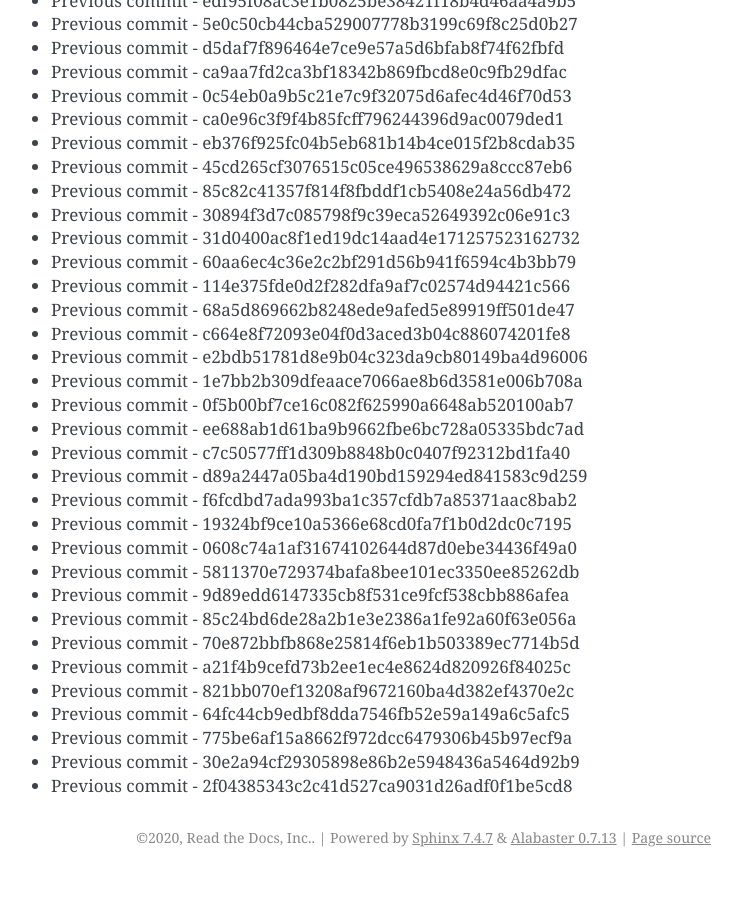
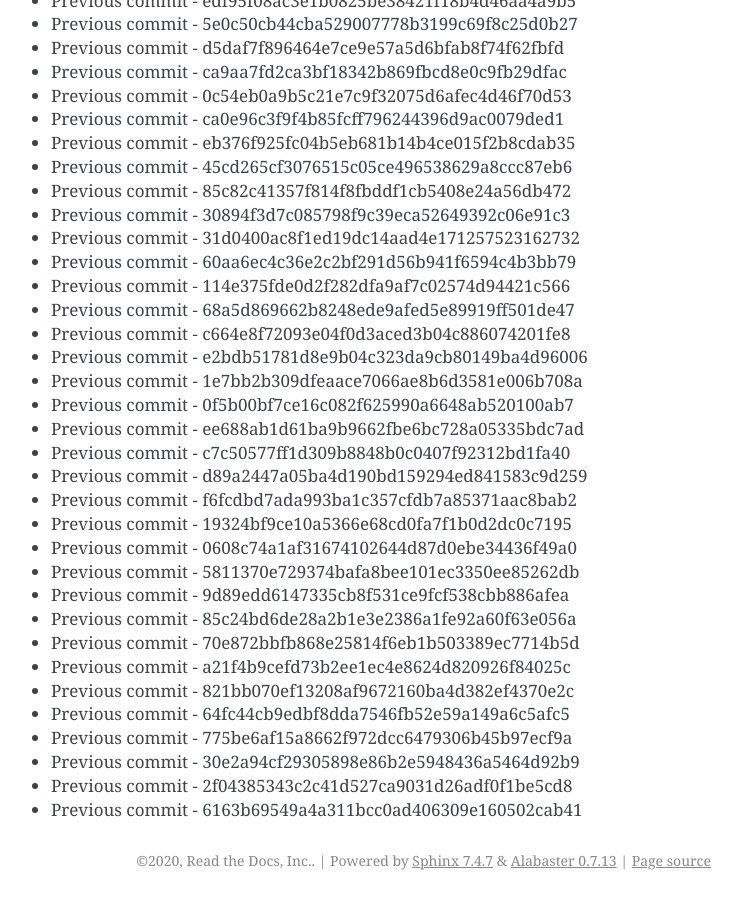
Before and after one commit to readthedocs/rtd-git-stresstest, a Sphinx documentation site: the page built from docs/updates.rst, in a window 1280 px wide and 900 px high, scrolled down 83135 px. Shown: the whole window, without its empty margins (399-1141 px from the left). Built offline with Sphinx 7.4.7, drawn with Linux system fonts in a browser that asks for light colours; before the commit the page ends 84012 px from its top, so only the background shows below that.

Commit message:
Generating commit from previous: 6163b69549a4a311bcc0ad406309e160502cab41

```diff
--- a/docs/updates.rst
+++ b/docs/updates.rst
@@ -3525,3 +3525,4 @@ It can be tested for any performance characteristics.
 * Previous commit - 775be6af15a8662f972dcc6479306b45b97ecf9a
 * Previous commit - 30e2a94cf29305898e86b2e5948436a5464d92b9
 * Previous commit - 2f04385343c2c41d527ca9031d26adf0f1be5cd8
+* Previous commit - 6163b69549a4a311bcc0ad406309e160502cab41
```
